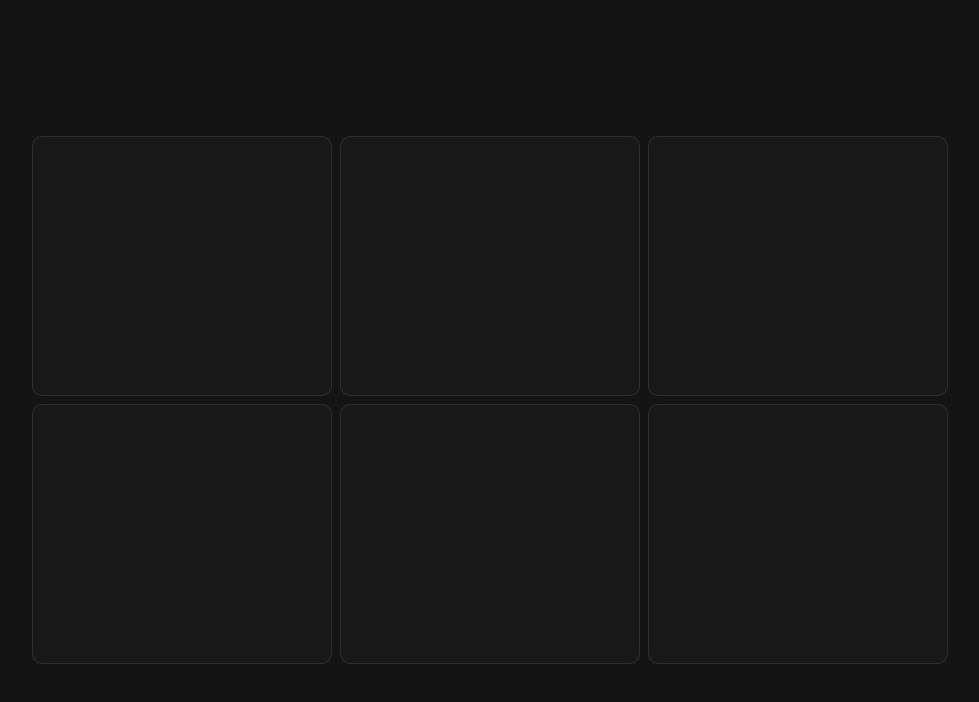
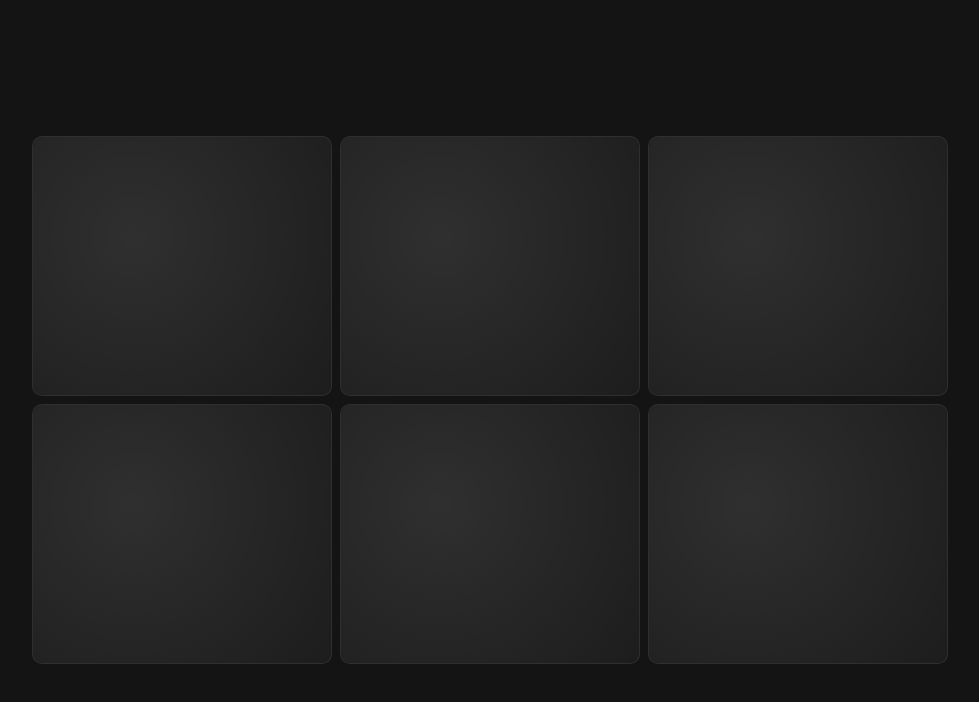
Before and after one commit to ghislaingenay/portfolio-ui, a React app: page / in a window 1280 px wide. Shown: the top 702 px of the page, without its empty margins (150-1129 px from the left). Built offline with nearby package versions, Linux system fonts and the light colour scheme.

Commit message:
animation:add gradient to span page

```diff
--- a/src/styles/animations/_spancards.scss
+++ b/src/styles/animations/_spancards.scss
@@ -21,4 +21,19 @@ main#span-cards .card {
   width: 300px;
   border-radius: 10px;
   cursor: pointer;
+  position: relative;
+  &::before {
+    content: '';
+    background: radial-gradient(
+      800px circle at 100px 100px,
+      rgba(255, 255, 255, 0.1),
+      transparent 40%
+    );
+    position: absolute;
+    border-radius: inherit;
+    height: 100%;
+    inset: 0;
+    z-index: 2;
+    width: 100%;
+  }
 }
```
